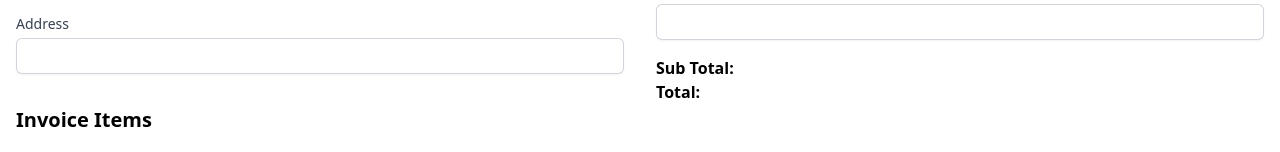
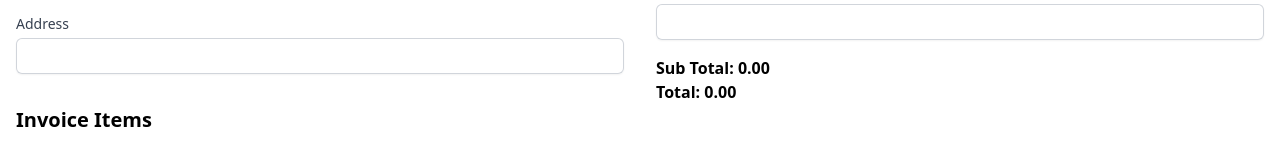
Before and after one commit to suyashpradhan/react-invoice-generator, a React (Create React App) app: page / in a window 1280 px wide. Shown: the part 624-776 px from the top of the page. Built offline with nearby package versions, Linux system fonts and the light colour scheme.

Commit message:
feat: added logic for tax and discount

```diff
--- a/src/App.tsx
+++ b/src/App.tsx
@@ -1,4 +1,4 @@
-import React from 'react';
+import React, {useEffect, useState} from 'react';
 import {v4 as uuidv4} from 'uuid';
 
 interface Items {
@@ -23,8 +23,27 @@ function App() {
     const [itemQuantity, setItemQuantity] = React.useState('');
     const [items, setItems] = React.useState<Items[]>([]);
 
-    const [subtotal, setSubtotal] = React.useState('');
-    const [total, setTotal] = React.useState('');
+    const [discount, setDiscount] = useState(0)
+    const [tax, setTax] = useState(0)
+
+    const [subtotal, setSubtotal] = React.useState(0);
+    const [total, setTotal] = React.useState(0);
+
+    // Calculate the subtotal whenever items are added or removed
+    useEffect(() => {
+        const calculatedSubtotal = items.reduce(
+            (acc, item) => acc + Number(item.itemPrice) * Number(item.itemQuantity),
+            0
+        );
+        setSubtotal(calculatedSubtotal);
+
+        // Calculate total based on discount and tax
+        const discountAmount = (calculatedSubtotal * discount) / 100;
+        const taxAmount = ((calculatedSubtotal - discountAmount) * tax) / 100;
+        const calculatedTotal = calculatedSubtotal - discountAmount + taxAmount;
+
+        setTotal(calculatedTotal);
+    }, [items, discount, tax]);
 
     const itemTotal = Number(itemPrice) * Number(itemQuantity);
 
@@ -305,7 +324,7 @@ function App() {
                             <input
                                 id="tax"
                                 type="number"
-                                onChange={(e) => console.log(e.target.value)}
+                                onChange={(e) => setTax(Number(e.target.value))}
                                 className="block w-full rounded-md border-0 py-1.5 text-gray-900 shadow-sm ring-1 ring-inset ring-gray-300 placeholder:text-gray-400 focus:ring-2 focus:ring-inset focus:ring-indigo-600 sm:text-sm/6"
                             />
                         </div>
@@ -316,15 +335,15 @@ function App() {
                             <input
                                 id="discount"
                                 type="number"
-                                onChange={(e) => console.log(e.target.value)}
+                                onChange={(e) => setDiscount(Number(e.target.value))}
                                 className="block w-full rounded-md border-0 py-1.5 text-gray-900 shadow-sm ring-1 ring-inset ring-gray-300 placeholder:text-gray-400 focus:ring-2 focus:ring-inset focus:ring-indigo-600 sm:text-sm/6"
                             />
                         </div>
                         <p>
-                            <span className="font-semibold">Sub Total:</span> {/* Calculate Sub Total */}
+                            <span className="font-semibold">Sub Total: {subtotal.toFixed(2)} </span> {/* Calculate Sub Total */}
                         </p>
                         <p>
-                            <span className="font-semibold">Total:</span> {/* Calculate Total */}
+                            <span className="font-semibold">Total: {total.toFixed(2)} </span> {/* Calculate Total */}
                         </p>
                     </div>
                 </div>
```
Also changed, not shown: 1 other file (tests, documents, lock files or other folders).
